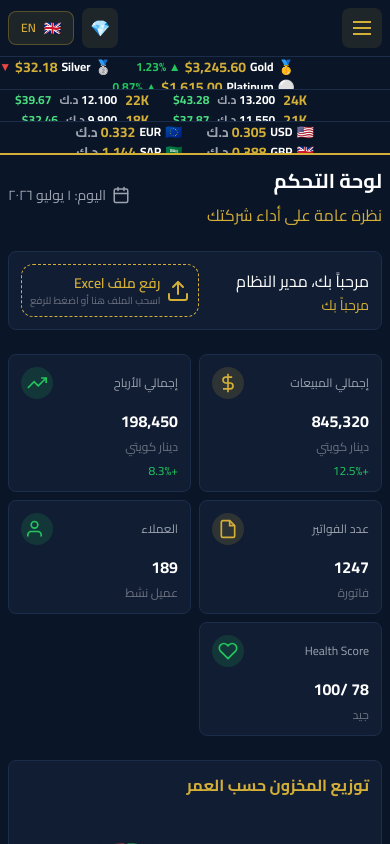
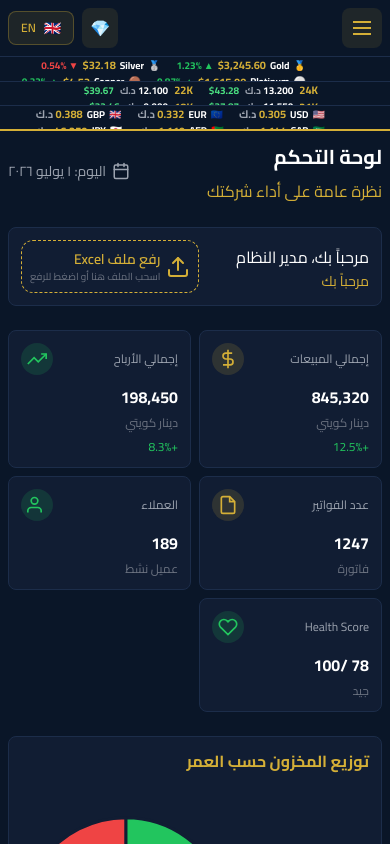
Before and after one commit to wadiwadi1975-spec/twqeet-intelligence, a Next.js app in the folder frontend/: page / in a window 390 px wide. Shown: the top 844 px of the page. Built offline with nearby package versions, Linux system fonts and the light colour scheme; no server answers.

Commit message:
feat: reduce price ticker mobile size to 75%

```diff
--- a/frontend/components/PriceTicker.tsx
+++ b/frontend/components/PriceTicker.tsx
@@ -96,17 +96,17 @@ export default function PriceTicker() {
     <div className="w-full overflow-hidden" style={{ backgroundColor: '#0a1628', borderBottom: '2px solid #D4AF37' }}>
       {/* Metals Row */}
       <div className="flex items-center ticker-row">
-        <div className="px-2 lg:px-3 text-gold text-xs lg:text-sm font-bold whitespace-nowrap border-l border-r ticker-label" style={{ borderColor: '#1c2d4a', backgroundColor: 'rgba(212,175,55,0.15)' }}>
+        <div className="px-1.5 text-gold text-[10px] font-bold whitespace-nowrap border-l border-r ticker-label" style={{ borderColor: '#1c2d4a', backgroundColor: 'rgba(212,175,55,0.15)' }}>
           💎
         </div>
         <div className="flex-1 overflow-hidden">
           <div className="flex items-center animate-marquee-mobile lg:animate-marquee">
             {[...metals, ...metals, ...metals].map((m, i) => (
-              <div key={i} className="flex items-center gap-1 lg:gap-2 px-3 lg:px-4 whitespace-nowrap">
-                <span className="text-sm lg:text-base">{m.icon}</span>
-                <span className="text-white text-xs lg:text-sm font-bold">{m.name}</span>
-                <span className="text-gold text-sm lg:text-base font-bold">${m.price.toLocaleString(undefined, {minimumFractionDigits: 2})}</span>
-                <span className="text-xs lg:text-sm font-bold" style={{ color: getChangeColor(m.change) }}>
+              <div key={i} className="flex items-center gap-1 px-2 whitespace-nowrap">
+                <span className="text-[10px]">{m.icon}</span>
+                <span className="text-white text-[10px] font-bold">{m.name}</span>
+                <span className="text-gold text-[11px] font-bold">${m.price.toLocaleString(undefined, {minimumFractionDigits: 2})}</span>
+                <span className="text-[10px] font-bold" style={{ color: getChangeColor(m.change) }}>
                   {getChangeArrow(m.change)} {Math.abs(m.change).toFixed(2)}%
                 </span>
               </div>
@@ -117,16 +117,16 @@ export default function PriceTicker() {
 
       {/* Gold Gram Prices */}
       <div className="flex items-center ticker-row" style={{ borderTop: '1px solid #1c2d4a' }}>
-        <div className="px-2 lg:px-3 text-gold text-xs lg:text-sm font-bold whitespace-nowrap border-l border-r ticker-label" style={{ borderColor: '#1c2d4a', backgroundColor: 'rgba(212,175,55,0.15)' }}>
+        <div className="px-1.5 text-gold text-[10px] font-bold whitespace-nowrap border-l border-r ticker-label" style={{ borderColor: '#1c2d4a', backgroundColor: 'rgba(212,175,55,0.15)' }}>
           🏆
         </div>
         <div className="flex-1 overflow-hidden">
           <div className="flex items-center animate-marquee-mobile lg:animate-marquee" style={{ animationDuration: '20s' }}>
             {[...goldGrams, ...goldGrams, ...goldGrams].map((g, i) => (
-              <div key={i} className="flex items-center gap-2 lg:gap-3 px-3 lg:px-4 whitespace-nowrap">
-                <span className="text-gold text-sm lg:text-base font-bold">{g.karat}</span>
-                <span className="text-white text-xs lg:text-sm font-bold">{g.priceKWD.toFixed(3)} <span className="text-gray-400">د.ك</span></span>
-                <span className="text-green-400 text-xs lg:text-sm font-bold">${g.priceUSD.toFixed(2)}</span>
+              <div key={i} className="flex items-center gap-1.5 px-2 whitespace-nowrap">
+                <span className="text-gold text-[11px] font-bold">{g.karat}</span>
+                <span className="text-white text-[10px] font-bold">{g.priceKWD.toFixed(3)} <span className="text-gray-400">د.ك</span></span>
+                <span className="text-green-400 text-[10px] font-bold">${g.priceUSD.toFixed(2)}</span>
               </div>
             ))}
           </div>
@@ -135,16 +135,16 @@ export default function PriceTicker() {
 
       {/* Currencies Row */}
       <div className="flex items-center ticker-row" style={{ borderTop: '1px solid #1c2d4a' }}>
-        <div className="px-2 lg:px-3 text-gold text-xs lg:text-sm font-bold whitespace-nowrap border-l border-r ticker-label" style={{ borderColor: '#1c2d4a', backgroundColor: 'rgba(212,175,55,0.15)' }}>
+        <div className="px-1.5 text-gold text-[10px] font-bold whitespace-nowrap border-l border-r ticker-label" style={{ borderColor: '#1c2d4a', backgroundColor: 'rgba(212,175,55,0.15)' }}>
           💱
         </div>
         <div className="flex-1 overflow-hidden">
           <div className="flex items-center animate-marquee-mobile lg:animate-marquee" style={{ animationDuration: '25s' }}>
             {[...currencies, ...currencies, ...currencies].map((c, i) => (
-              <div key={i} className="flex items-center gap-1 lg:gap-2 px-3 lg:px-4 whitespace-nowrap">
-                <span className="text-sm lg:text-base">{c.icon}</span>
-                <span className="text-white text-xs lg:text-sm font-bold">{c.code}</span>
-                <span className="text-gold text-sm lg:text-base font-bold">{c.rate.toFixed(3)} <span className="text-gray-400">د.ك</span></span>
+              <div key={i} className="flex items-center gap-1 px-2 whitespace-nowrap">
+                <span className="text-[10px]">{c.icon}</span>
+                <span className="text-white text-[10px] font-bold">{c.code}</span>
+                <span className="text-gold text-[11px] font-bold">{c.rate.toFixed(3)} <span className="text-gray-400">د.ك</span></span>
               </div>
             ))}
           </div>
@@ -170,7 +170,7 @@ export default function PriceTicker() {
           animation-play-state: paused;
         }
         .ticker-row {
-          height: 32px;
+          height: 24px;
         }
         @media (min-width: 1024px) {
           .ticker-row {
@@ -178,7 +178,7 @@ export default function PriceTicker() {
           }
         }
         .ticker-label {
-          min-width: 36px;
+          min-width: 28px;
           display: flex;
           align-items: center;
           justify-content: center;
```
